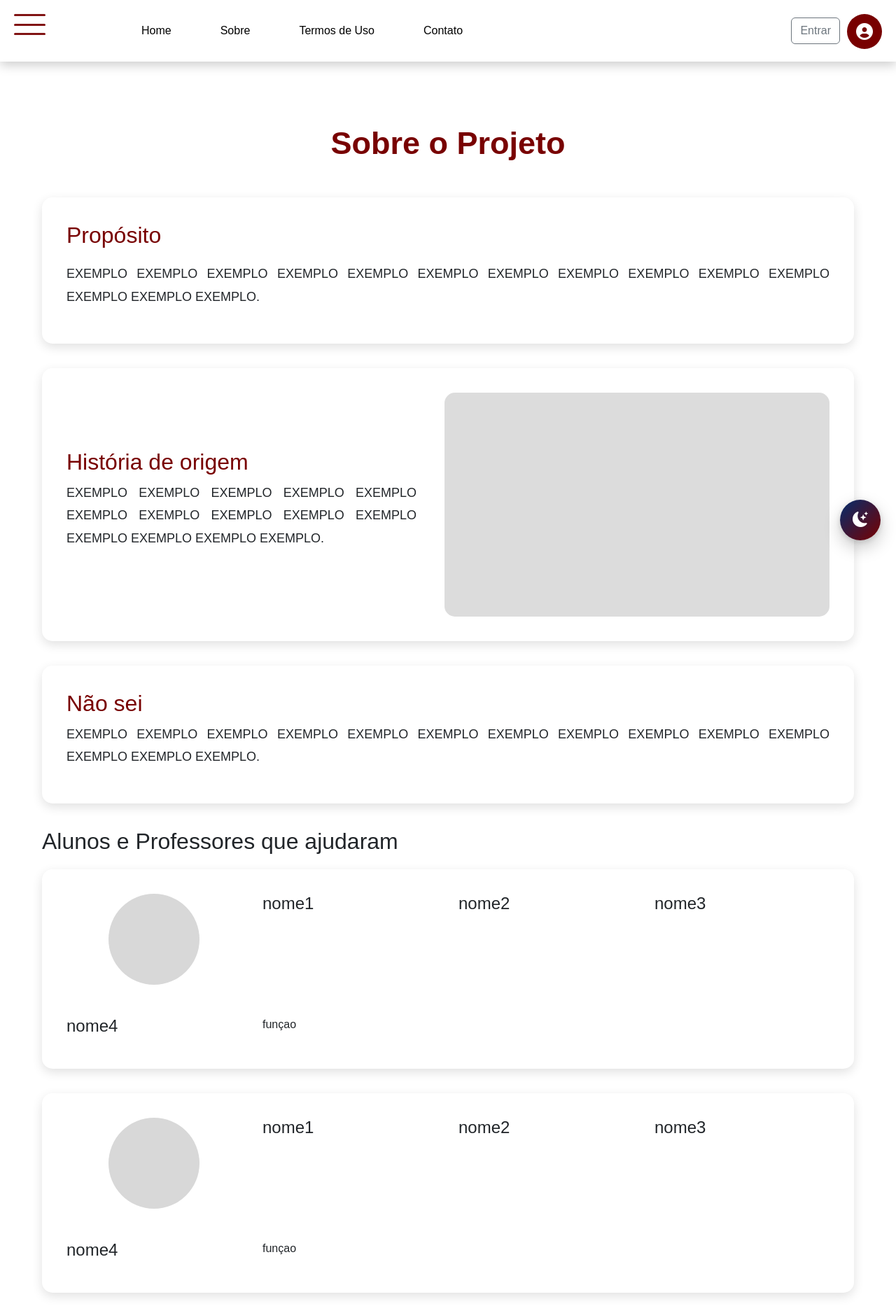
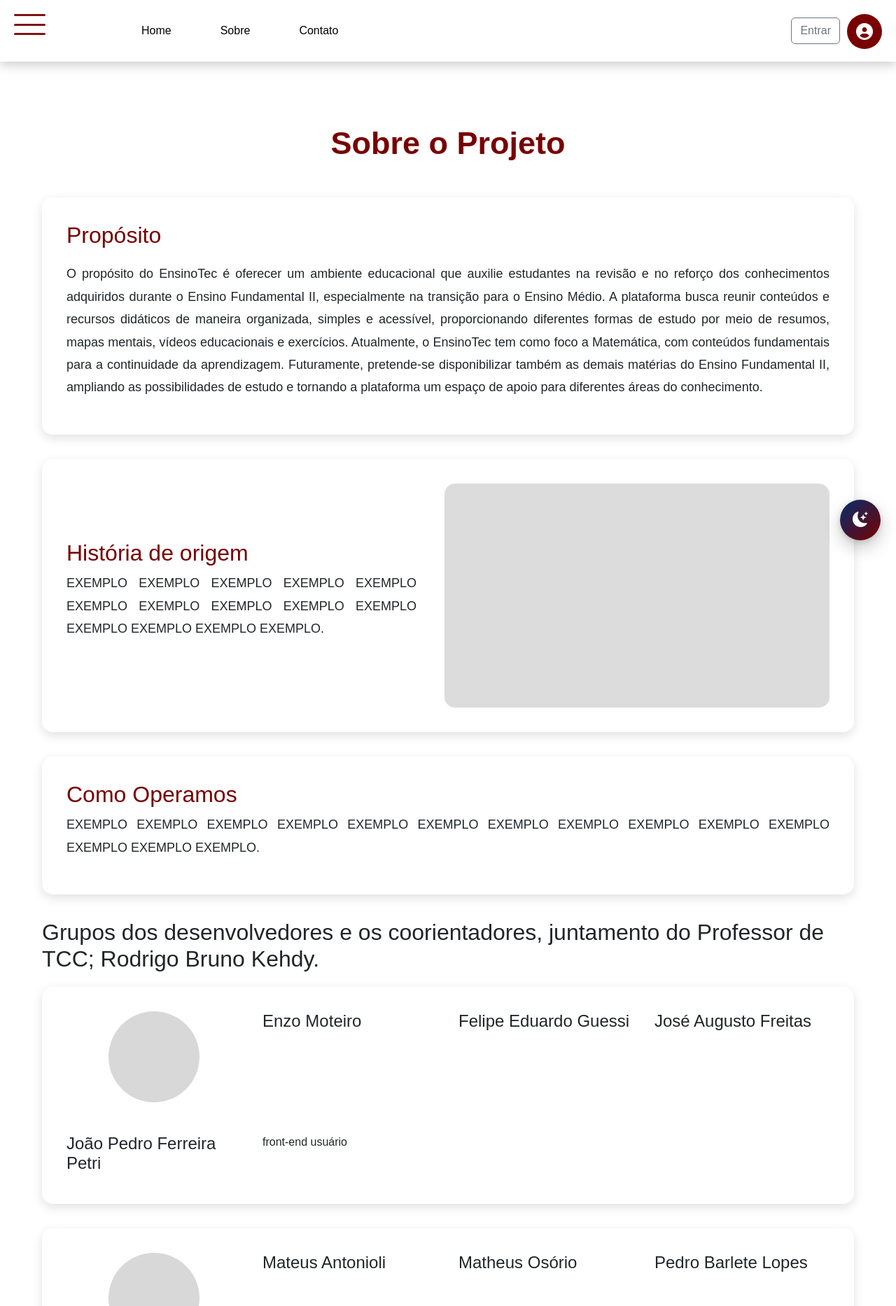
Before and after one commit to pedrobarlete7-tech/tcc, a PHP site: page /sobre.php in a window 1280 px wide. Shown: the top 1866 px of the page at 70% size. Run offline with PHP 8.4, Linux system fonts and the light colour scheme; grey boxes are pictures that could not be loaded.

Commit message:
Update sobre.php

```diff
--- a/sobre.php
+++ b/sobre.php
@@ -27,9 +27,8 @@
             </button>
             <div class="collapse navbar-collapse" id="nav_lc">
                 <ul class="navbar-nav my-3 my-lg-0 ms-lg-3 me-auto">
-                    <li class="nav-item me-4"><a class="nav-link" href="home.html">Home</a></li>
-                    <li class="nav-item me-4"><a class="nav-link" href="sobre.html">Sobre</a></li>
-                    <li class="nav-item me-4"><a class="nav-link" href="#">Termos de Uso</a></li>
+                    <li class="nav-item me-4"><a class="nav-link" href="index.php">Home</a></li>
+                    <li class="nav-item me-4"><a class="nav-link" href="sobre.php">Sobre</a></li>
                     <li class="nav-item"><a class="nav-link" href="contato.php">Contato</a></li>
                 </ul>
                 <!-- Menu Lateral -->
@@ -53,7 +52,7 @@
 
                 <!-- Menu lateral direita -->
                 <div class="perfil">
-                    <a class="btn btn-outline-secondary me-2" id="entrar" href="index.html">Entrar</a>
+                    <a class="btn btn-outline-secondary me-2" id="entrar" href="perfil.php">Entrar</a>
                     <input type="checkbox" id="menu-toggle-right">
                     <label for="menu-toggle-right" class="menu-btn-right">
                         <i class="fas fa-user-circle"></i>
@@ -61,9 +60,7 @@
 
                     <div class="slide-menu-right">
                         <ul>
-                            <li><a href="#">Perfil</a></li>
-                            <li><a href="#">Configurações</a></li>
-                            <li><a href="#">Notificações</a></li>
+                            <li><a href="configuracoes.php">Configurações</a></li>
                             <li><a href="#">Sair</a></li>
                         </ul>
                     </div>
@@ -84,8 +81,7 @@
         <div class="proposito">
             <h2>Propósito</h2>
             <p>
-                EXEMPLO EXEMPLO EXEMPLO EXEMPLO EXEMPLO EXEMPLO EXEMPLO
-                EXEMPLO EXEMPLO EXEMPLO EXEMPLO EXEMPLO EXEMPLO EXEMPLO.
+                O propósito do EnsinoTec é oferecer um ambiente educacional que auxilie estudantes na revisão e no reforço dos conhecimentos adquiridos durante o Ensino Fundamental II, especialmente na transição para o Ensino Médio. A plataforma busca reunir conteúdos e recursos didáticos de maneira organizada, simples e acessível, proporcionando diferentes formas de estudo por meio de resumos, mapas mentais, vídeos educacionais e exercícios. Atualmente, o EnsinoTec tem como foco a Matemática, com conteúdos fundamentais para a continuidade da aprendizagem. Futuramente, pretende-se disponibilizar também as demais matérias do Ensino Fundamental II, ampliando as possibilidades de estudo e tornando a plataforma um espaço de apoio para diferentes áreas do conhecimento.
             </p>
         </div>
 
@@ -103,7 +99,7 @@
         </div>
 
         <div class="escola">
-            <h2>Não sei</h2>
+            <h2>Como Operamos</h2>
             <p>
                 EXEMPLO EXEMPLO EXEMPLO EXEMPLO EXEMPLO EXEMPLO EXEMPLO
                 EXEMPLO EXEMPLO EXEMPLO EXEMPLO EXEMPLO EXEMPLO EXEMPLO.
@@ -111,84 +107,83 @@
         </div>
 
         <div class="pessoas">
-            <h2>Alunos e Professores que ajudaram</h2>
+            <h2>
+                Grupos dos desenvolvedores e os coorientadores, juntamento do Professor de TCC; Rodrigo Bruno Kehdy.
+            </h2>
             <div class="equipe">
                 <div class="membros">
                     <div class="foto"><img src="" alt=""></div>
                 </div>
-                <h4>nome1</h4>
-                <h4>nome2</h4>
-                <h4>nome3</h4>
-                <h4>nome4</h4>
-                <p>funçao</p>
+                <h4>Enzo Moteiro</h4>
+                <h4>Felipe Eduardo Guessi</h4>
+                <h4>José Augusto Freitas</h4>
+                <h4>João Pedro Ferreira Petri</h4>
+                <p>front-end usuário</p>
             </div>
             <div class="equipe">
                 <div class="membros">
                     <div class="foto"><img src="" alt=""></div>
                 </div>
-                <h4>nome1</h4>
-                <h4>nome2</h4>
-                <h4>nome3</h4>
-                <h4>nome4</h4>
-                <p>funçao</p>
+                <h4>Mateus Antonioli</h4>
+                <h4>Matheus Osório</h4>
+                <h4>Pedro Barlete Lopes</h4>
+                <p>front-end administrador</p>
             </div>
             <div class="equipe">
                 <div class="membros">
                     <div class="foto"><img src="" alt=""></div>
                 </div>
-                <h4>nome1</h4>
-                <h4>nome2</h4>
-                <h4>nome3</h4>
-                <h4>nome4</h4>
-                <p>funçao</p>
+                <h4>Fabio Francisco Baricordi Novas</h4>
+                <h4>Jonathas Gabriel dos Santos</h4>
+                <h4>Lays de Oliveira Almeida</h4>
+                <h4>Maria Eduarda Camila da Silva</h4>
+                <p>Banco de Dados</p>
             </div>
             <div class="equipe">
                 <div class="membros">
                     <div class="foto"><img src="" alt=""></div>
                 </div>
-                <h4>nome1</h4>
-                <h4>nome2</h4>
-                <h4>nome3</h4>
-                <h4>nome4</h4>
-                <p>funçao</p>
+                <h4>Kamilly Capucho Aguiar</h4>
+                <h4>Luana Leite Evangelista</h4>
+                <h4>Pietro Limão Rosa</h4>
+                <h4>Ysis Fernandes de Souza</h4>
+                <p>desenvolvimento, pesquisa e introdução</p>
             </div>
             <div class="equipe">
                 <div class="membros">
                     <div class="foto"><img src="" alt=""></div>
                 </div>
-                <h4>nome1</h4>
-                <h4>nome2</h4>
-                <h4>nome3</h4>
-                <h4>nome4</h4>
-                <p>funçao</p>
+                <h4>Emanuelle Vitória Da Silva</h4>
+                <h4>João Pedro Chagas Izaias</h4>
+                <h4>Felipe Dias do Nascimento</h4>
+                <h4>Jóse Vinicius Balsaneli</h4>
+                <h4>Vinicius Balsanelli</h4>
+                <p>pesquisa e desenvolvimento</p>
             </div>
             <div class="equipe">
                 <div class="membros">
                     <div class="foto"><img src="" alt=""></div>
                 </div>
-                <h4>nome1</h4>
-                <h4>nome2</h4>
-                <h4>nome3</h4>
-                <h4>nome4</h4>
-                <p>funçao</p>
+                <h4>Luiz Gabriel Arribard Da Silva</h4>
+                <h4>Yosef Miguel De Lima</h4>
+                <h4>Yuri Camara Soares</h4>
+                <p>Teste de Desempenho</p>
             </div>
             <div class="equipe">
-                <div class="membros">
-                    <div class="foto"><img src="" alt=""></div>
-                </div>
-                <h4>nome1</h4>
-                <h4>nome2</h4>
-                <h4>nome3</h4>
-                <h4>nome4</h4>
-                <p>funçao</p>
+                    <div class="membros">
+                        <div class="foto"><img src="" alt=""></div>
+                    </div>
+                    <h4>Carlos Daniel Chiarelli</h4>
+                    <h4>Estevan Baccas Masotti</h4>
+                    <h4>Guilherme dos Santos Ferreira</h4>
+                    <h4>Gustavo dos Santos Ferreira</h4>
+                    <p>Cronograma</p>
             </div>
         </div>
-
         <div class="porque">
             <h2>Por que utilizar o EnsinoTec?</h2>
             <p>
-                EXEMPLO EXEMPLO EXEMPLO EXEMPLO EXEMPLO
-                EXEMPLO EXEMPLO EXEMPLO EXEMPLO.
+                O EnsinoTec foi desenvolvido para auxiliar estudantes na revisão de conteúdos de Matemática de forma simples, organizada e acessível. A plataforma reúne diferentes recursos educacionais em um único ambiente, permitindo que o aluno encontre materiais de apoio para seus estudos com maior facilidade. Por meio de resumos, mapas mentais, vídeos educacionais e exercícios, o EnsinoTec oferece diferentes formas de revisar os conteúdos, possibilitando que cada estudante utilize os recursos que melhor contribuam para seus estudos. Atualmente, a plataforma tem como foco conteúdos matemáticos do Ensino Fundamental II, auxiliando principalmente estudantes do primeiro ano do Ensino Médio que desejam retomar conhecimentos importantes para a continuidade da aprendizagem. Futuramente, pretende-se disponibilizar conteúdos das demais matérias do Ensino Fundamental II, ampliando a variedade de materiais educacionais disponíveis na plataforma e oferecendo apoio aos estudos em diferentes áreas do conhecimento.
             </p>
         </div>
 
```
